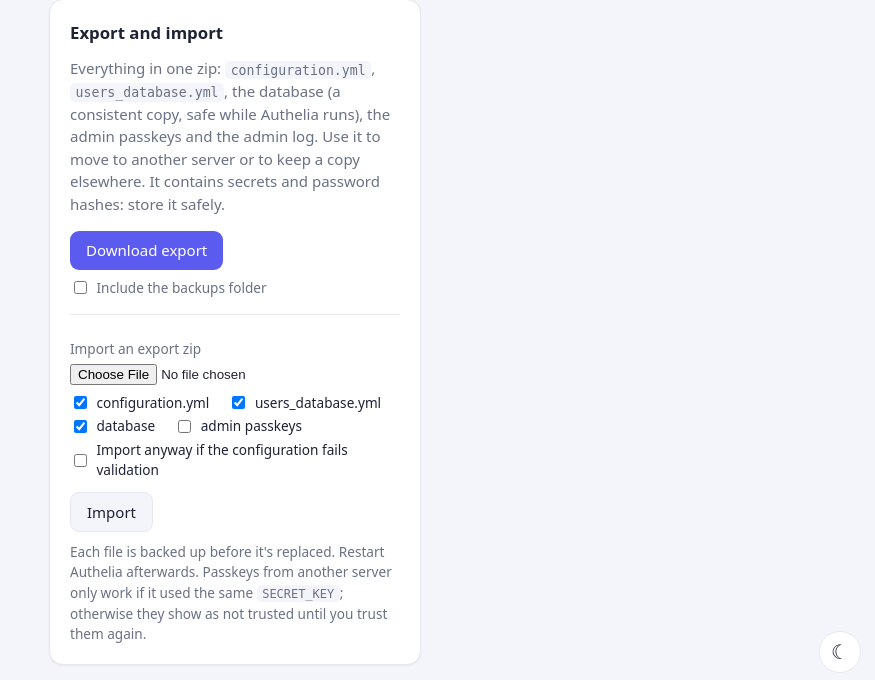
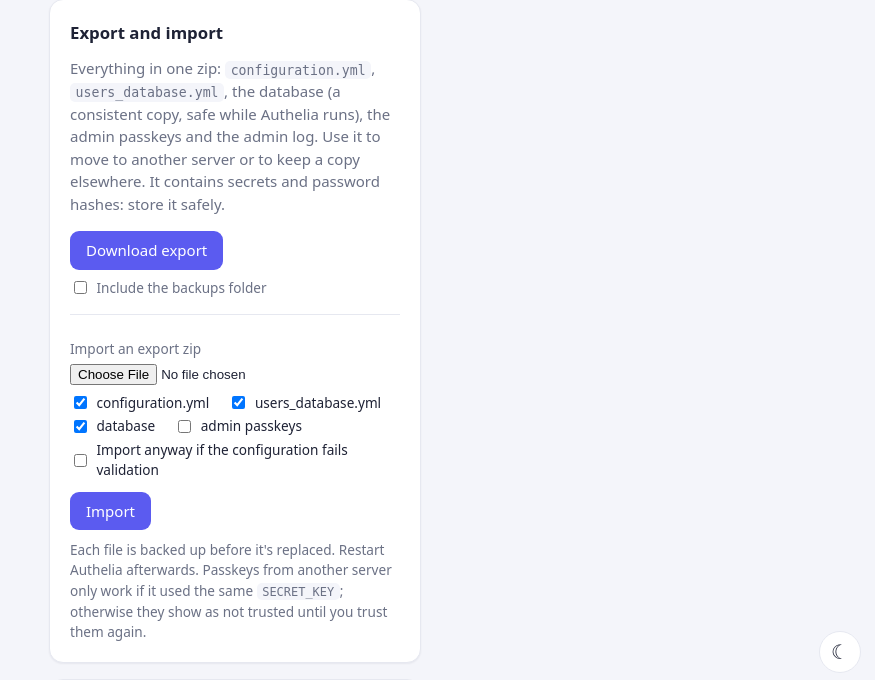
Before and after one commit to ShlomiD83/Authelia-Admin, a Flask app: template app/templates/backups.html in a window 1280 px wide. Shown: the part 113-793 px from the top of the page, without its empty margins (405-1280 px from the left). Run offline with Flask 3, Linux system fonts and the light colour scheme; the template is opened without the code that fills it, so the values that code supplies are empty; parts of the project's set-up code (start-up, migrations or seed data) failed here and were passed over.

Commit message:
Backups page: give the Import button the primary colour
Co-Authored-By: Claude Opus 5.5 <noreply@anthropic.com>

```diff
--- a/app/templates/backups.html
+++ b/app/templates/backups.html
@@ -34,7 +34,7 @@
       <label><input type="checkbox" name="parts" value="passkeys"> admin passkeys</label>
       <label><input type="checkbox" name="force"> Import anyway if the configuration fails validation</label>
     </div>
-    <button class="btn sec">Import</button>
+    <button class="btn">Import</button>
     <p style="color:var(--mut);margin:.6rem 0 0;font-size:.85rem">Each file is backed up before it's replaced. Restart Authelia afterwards. Passkeys from another server only work if it used the same <code>SECRET_KEY</code>; otherwise they show as not trusted until you trust them again.</p>
   </form>
 </div>
```
